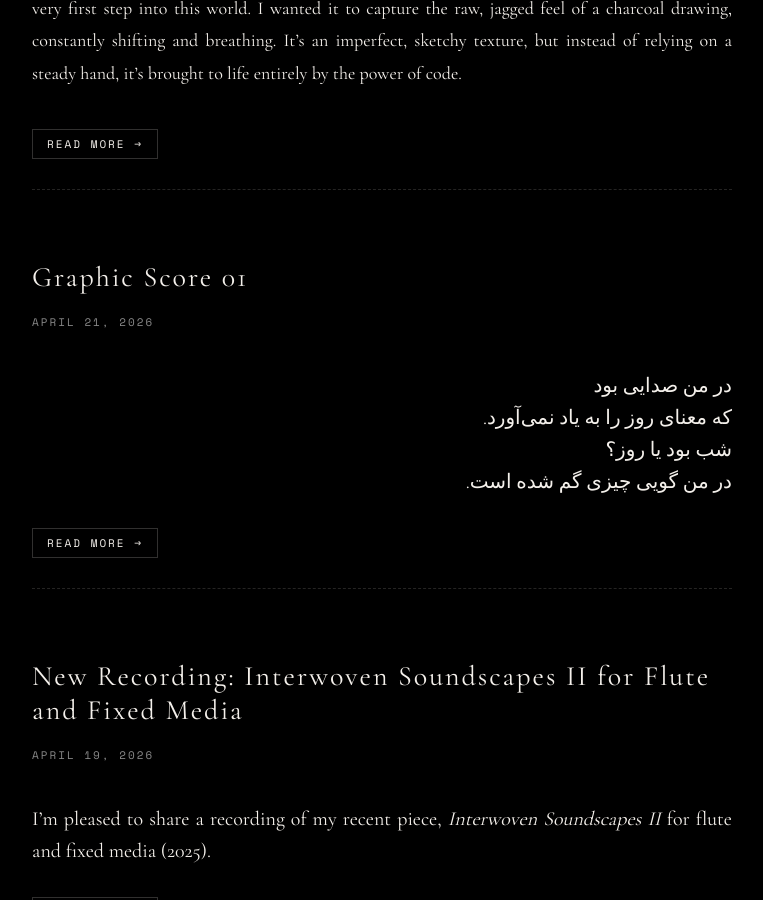
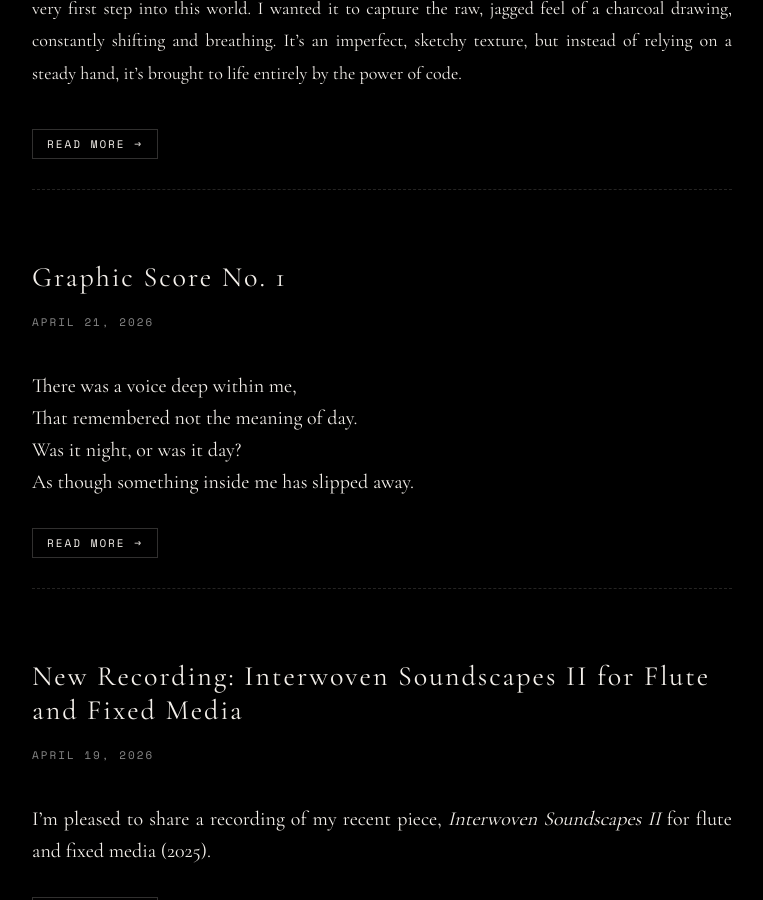
Before and after one commit to alib65/blog, a Jekyll site: the page built from index.html, in a window 1280 px wide and 900 px high, scrolled down 695 px. Shown: the whole window, without its empty margins (258-1021 px from the left). Built offline with Jekyll 4.4.1, drawn with Linux system fonts in a browser that asks for light colours.

Commit message:
Update title and add Persian text to post

```diff
--- a/_posts/2026-04-21-Graphic-Score-01.md
+++ b/_posts/2026-04-21-Graphic-Score-01.md
@@ -1,8 +1,15 @@
 ---
 layout: default
-title: "Graphic Score 01"
+title: "Graphic Score No. 1"
 date: 2026-04-21
 ---
+
+<p style="text-align: left;">
+There was a voice deep within me,<br>
+That remembered not the meaning of day.<br>
+Was it night, or was it day?<br>
+As though something inside me has slipped away.
+</p>
 
 <p dir="rtl" style="text-align: right;">
 در من صدایی بود<br>
@@ -11,13 +18,6 @@ date: 2026-04-21
 در من گویی چیزی گم شده است.
 </p>
 
-<p style="text-align: left;">
-There was a voice deep within me,<br>
-That remembered not the meaning of day.<br>
-Was it night, or was it day?<br>
-As though something inside me has slipped away.
-</p>
-
 <br>
 
 <img src="https://blog.alibalighi.com/Graphic-score/graphic-score-01.jpg" alt="Graphic Score 01" style="width: 100%; max-width: 600px; display: block; margin: 0 auto;">
```
